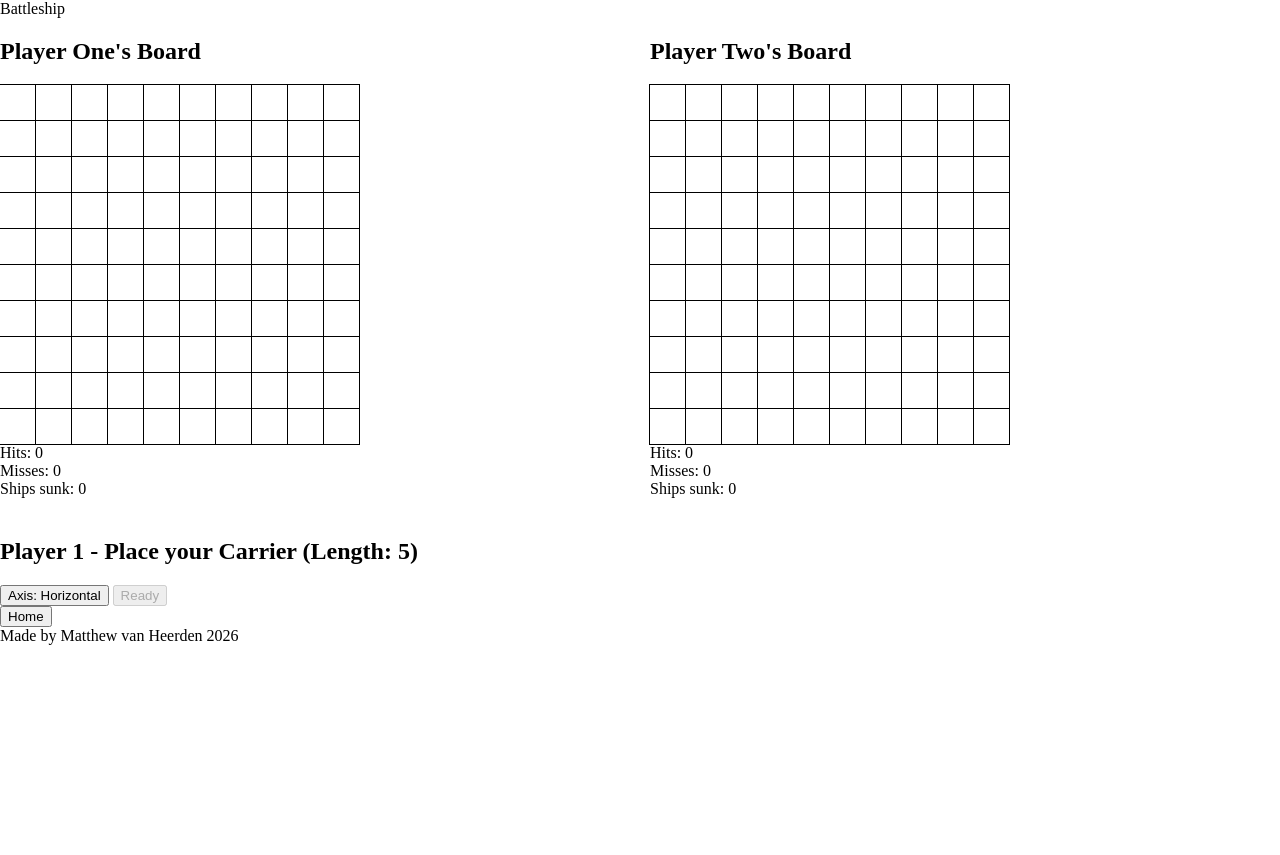
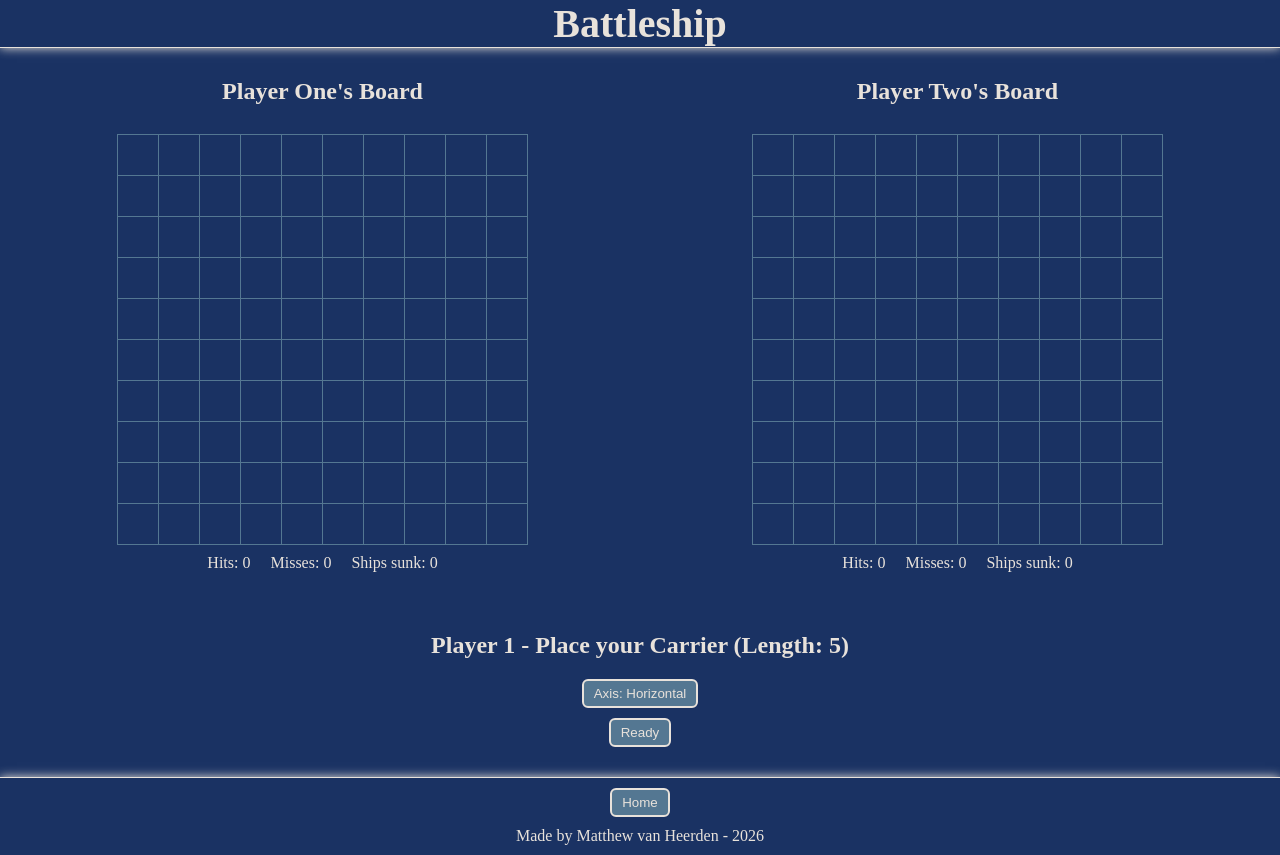
Before and after one commit to Matt152342/OdinBattleship, a website built with webpack: page src/index.html in a window 1280 px wide. Both pictures are taken after a click on the button "One Player". Before the commit the page ends 800 px from the top, so only its background shows below. Built offline with nearby package versions, Linux system fonts and the light colour scheme.

Commit message:
Polished the visuals

```diff
--- a/src/index.html
+++ b/src/index.html
@@ -14,23 +14,27 @@
         <div class="main">
             <!-- Start Menu -->
             <div id="startMenu" class="screen">
-                <div class="welcomeMessage">Welcome to Battleship</div>
                 <button class="onePlayerBtn startBtn">One Player</button>
                 <button class="twoPlayerBtn startBtn">Two Player</button>
             </div>
 
             <!-- Game Menu -->
             <div id="gameMenu" class="screen hidden">
+                <div class="boardContainer">
                     <div class="playerOneBlock">
                         <h2>Player One's Board</h2>
                     </div>
                     <div class="playerTwoBlock">
                         <h2>Player Two's Board</h2>
                     </div>
+                </div>
+
                 <div id="setupControls">
                     <h2 id="shipInfo">Place your Ship</h2>
+                    <div class="setupBtns">
                         <button id="rotateBtn">Axis: Horizontal</button>
                         <button id="startBtn" disabled>Ready</button>
+                    </div>
                 </div>
             </div>
 
@@ -44,7 +48,7 @@
 
         <div class="footer">
             <button class="homeBtn">Home</button>
-            <div class="Author">Made by Matthew van Heerden 2026</div>
+            <div class="Author">Made by Matthew van Heerden - 2026</div>
         </div>
     </body>
 </html>
--- a/src/index.js
+++ b/src/index.js
@@ -182,7 +182,7 @@ const twoPlayer = async () => {
             gameMenu.classList.add('hidden');
             bufferScreen.classList.remove('hidden');
 
-            let count = 5;
+            let count = 3;
             bufferScreen.textContent = `${count}`;
 
             const timer = setInterval(() => {
--- a/src/styles.css
+++ b/src/styles.css
@@ -1,26 +1,148 @@
+:root {
+    --mainBackground: #1A3263;
+    --subBackground: #547792;
+    --accentOne: #FAB95B;
+    --accentTwo: #E8E2DB;
+}
+
 html, body {
     height: 100%;
     width: auto;
+    margin: 0;
+    padding: 0;
+
+    color: var(--accentTwo);
+}
+
+body {
+    background: var(--mainBackground);
+
+    display: grid;
+    grid-template-rows: 1fr 10fr 1fr;
+}
+
+button {
+    padding: 5px 10px;
+
+    border: 2px solid var(--accentTwo);
+    border-radius: 6px;
+    background-color: var(--subBackground);
+    color: var(--accentTwo);
+}
+
+button:hover {
+    cursor: pointer;
+
+    border-color: var(--accentOne);
+    background-color: var(--mainBackground);
+}
+
+button:active {
+    cursor: pointer;
+
+    border-color: var(--accentTwo);
+    background-color: var(--accentOne);
+    color: var(--mainBackground);
+}
+
+.header {
+    border-bottom: 1px solid var(--accentTwo);
+    box-shadow: 0px 0px 10px var(--accentTwo);
+
+    display: flex;
+    flex-direction: row;
+    justify-content: center;
+    align-items: center;
+}
+
+.title {
+    font-size: 40px;
+    font-weight: 600;
+}
+
+.footer {
+    margin-top: 20px;
+    padding: 10px;
+
+    border-top: 1px solid var(--accentTwo);
+    box-shadow: 0px 0px 10px var(--accentTwo);
+
+    display: flex;
+    flex-direction: column;
+    justify-content: center;
+    align-items: center;
+    gap: 10px;
+}
+
+#startMenu, #gameMenu, #endMenu {
+    height: 100%;
 
     margin: 0;
-    padding: 0;
+    padding: 10px;
+}
+
+#startMenu {
+    display: flex;
+    flex-direction: column;
+    justify-content: center;
+    align-items: center;
+    gap: 20px;
 }
 
 #gameMenu {
+    margin: 0 20px 0 20px;
+
+    display: flex;
+    flex-direction: column;
+    align-items: center;
+    gap: 40px;
+}
+
+#endMenu .endMessage {
+    height: 100%;;
+
+    font-size: 50px;
+    font-weight: 700;
+
+    display: flex;
+    flex-direction: row;
+    justify-content: center;
+    align-items: center;
+}
+
+#setupControls {
+    grid-column: 1 / -1;
+
     width: 100%;
-    height: auto;
 
-    /* display: flex;
-    flex-wrap: wrap;
-    flex-direction: row;
-    justify-content: space-evenly;
+    display: flex;
+    flex-direction: column;
+    justify-content: center;
     align-items: center;
-    gap: 10px; */
+}
+
+.setupBtns {
+    display: flex;
+    flex-direction: column;
+    justify-content: center;
+    align-items: center;
+    gap: 10px;
+}
+
+.boardContainer {
+    width: 100%;
 
     display: grid;
-    grid-template-columns: 1fr 1fr;
-    grid-template-rows: auto;
-    gap: 20px;
+    grid-template-columns: repeat(auto-fit, minmax(360px, 1fr));
+    gap: 50px;
+}
+
+.playerOneBlock, .playerTwoBlock {
+    display: flex;
+    flex-direction: column;
+    justify-content: center;
+    align-items: center;
+    gap: 10px;
 }
 
 .gameboard {
@@ -28,10 +150,18 @@ html, body {
     padding: 0;
 
     display: grid;
-    grid-template-columns: repeat(10, 35px);
-    grid-template-rows: repeat(10, 35px);
+    grid-template-columns: repeat(10, 40px);
+    grid-template-rows: repeat(10, 40px);
     gap: 1px;
     width: fit-content;
+}
+
+.dataBlock {
+    display: flex;
+    flex-direction: row;
+    flex-wrap: wrap;
+    justify-content: center;
+    gap: 20px;
 }
 
 .cell {
@@ -42,19 +172,23 @@ html, body {
     width: 100%;
     height: 100%;
 
-    outline: 1px solid black;
+    outline: 1px solid var(--subBackground);
+}
+
+.cell:hover {
+    cursor: pointer;
 }
 
 .cell.miss {
-    background-color: blue;
+    background-color: var(--accentOne);
 }
 
 .cell.hit {
-    background-color: red;
+    background-color: var(--subBackground);
 }
 
 .cell.ship {
-    background-color: green;
+    background-color: var(--accentTwo);
 }
 
 .hidden {
```
Lines whose indentation alone changed are shown as unchanged.
